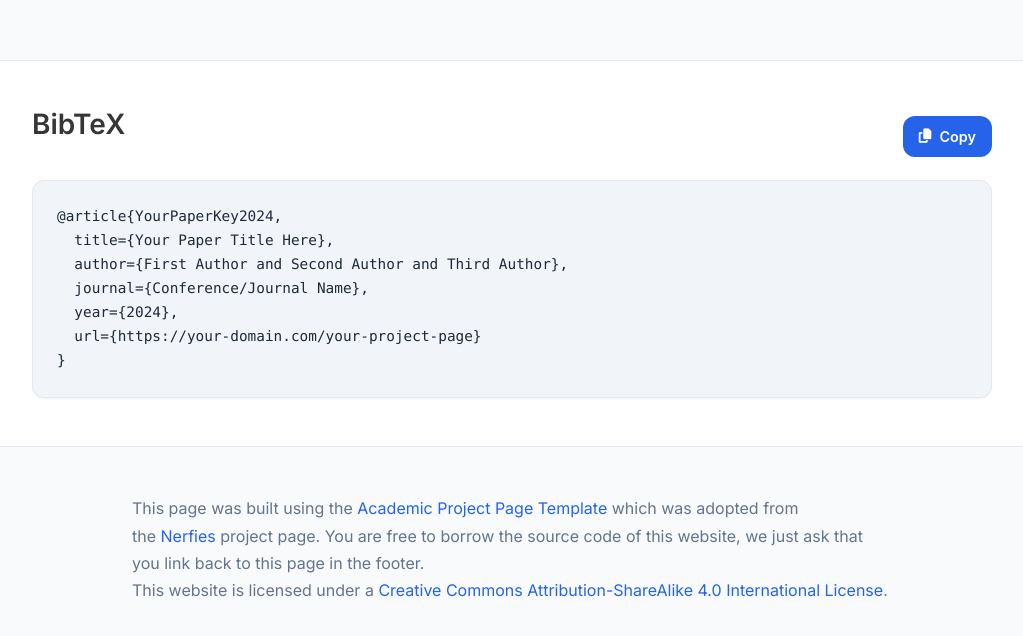
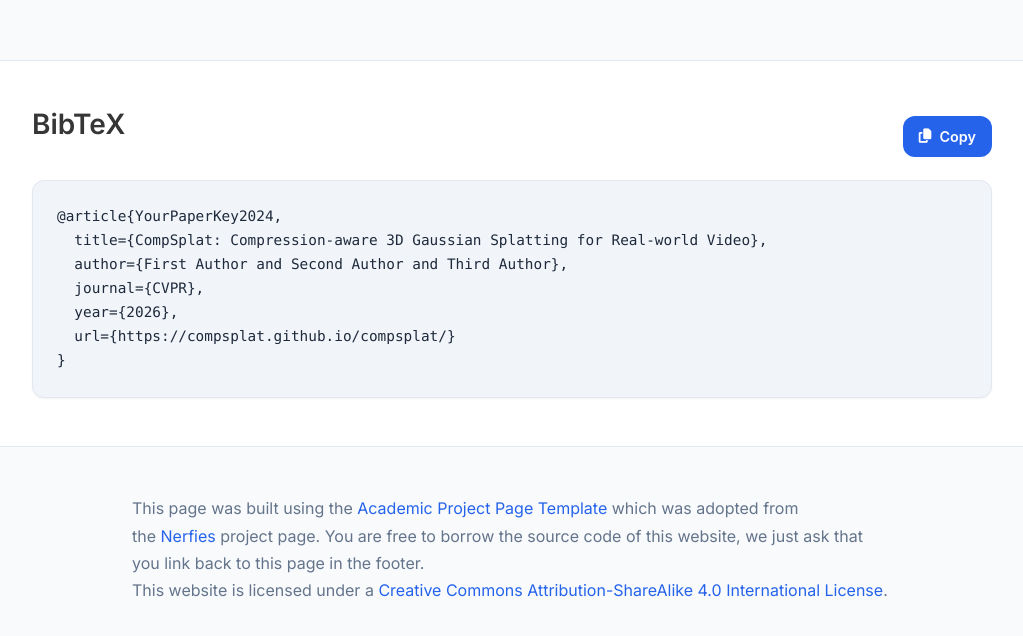
Before and after one commit to compsplat/compsplat, a plain HTML site: page index.html in a window 1280 px wide. Shown: the part 4288-4924 px from the top of the page, without its empty margins (128-1151 px from the left). Drawn offline with nearby package versions, Linux system fonts and the light colour scheme; some icons are missing.

Commit message:
Update index.html

```diff
--- a/index.html
+++ b/index.html
@@ -6,7 +6,7 @@
 
   <!-- Primary Meta Tags -->
   <!-- TODO: Replace with your paper title and author names -->
-  <meta name="title" content="PAPER_TITLE - AUTHOR_NAMES">
+  <meta name="title" content="CompSplat: Compression-aware 3D Gaussian Splatting for Real-world Video">
   <!-- TODO: Write a compelling 150-160 character description of your research -->
   <meta name="description" content="BRIEF_DESCRIPTION_OF_YOUR_RESEARCH_CONTRIBUTION_AND_FINDINGS">
   <!-- TODO: Add 5-10 relevant keywords for your research area -->
@@ -74,7 +74,7 @@
 
 
   <!-- TODO: Replace with your paper title and authors -->
-  <title>PAPER_TITLE - AUTHOR_NAMES | Academic Research</title>
+  <title>CompSplat: Compression-aware 3D Gaussian Splatting for Real-world Video | Academic Research</title>
 
   <!-- Favicon and App Icons -->
   <link rel="icon" type="image/x-icon" href="static/images/favicon.ico">
@@ -481,11 +481,11 @@
         </button>
       </div>
       <pre id="bibtex-code"><code>@article{YourPaperKey2024,
-  title={Your Paper Title Here},
+  title={CompSplat: Compression-aware 3D Gaussian Splatting for Real-world Video},
   author={First Author and Second Author and Third Author},
-  journal={Conference/Journal Name},
-  year={2024},
-  url={https://your-domain.com/your-project-page}
+  journal={CVPR},
+  year={2026},
+  url={https://compsplat.github.io/compsplat/}
 }</code></pre>
     </div>
 </section>
```
